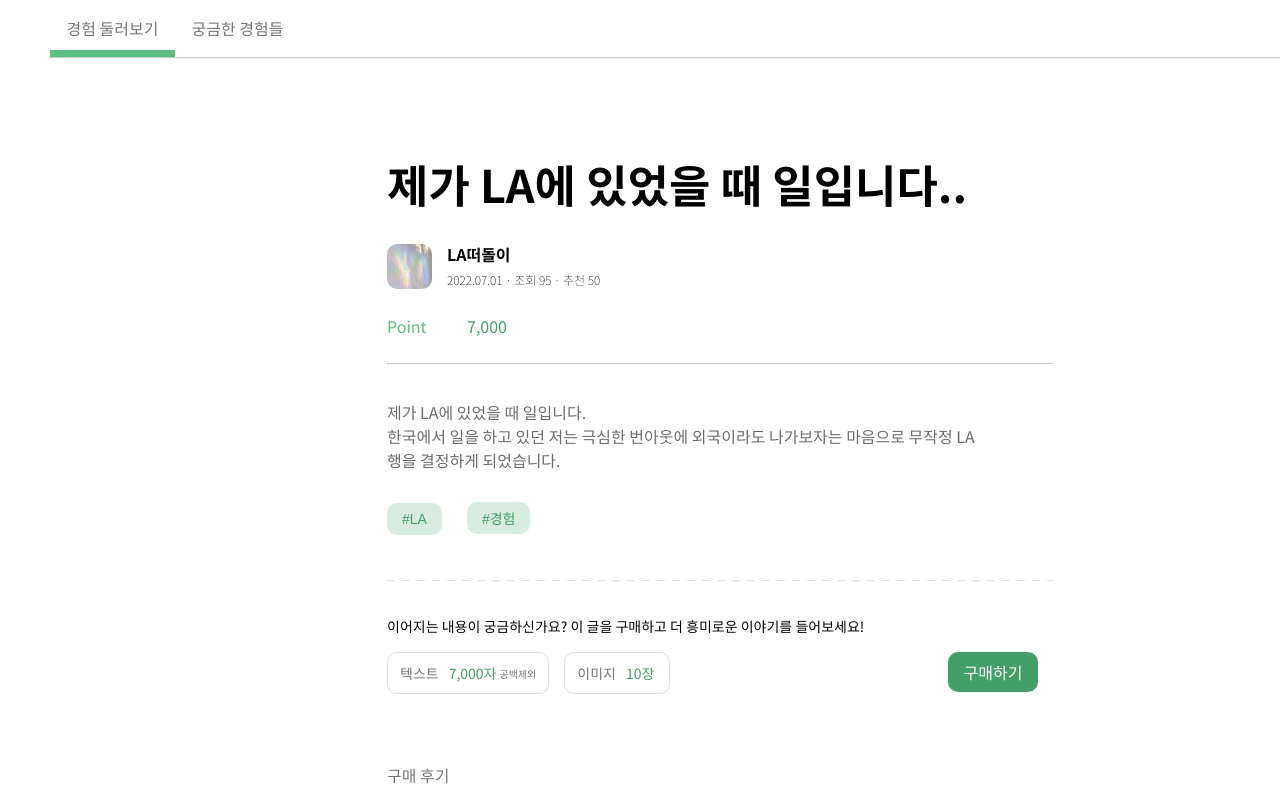
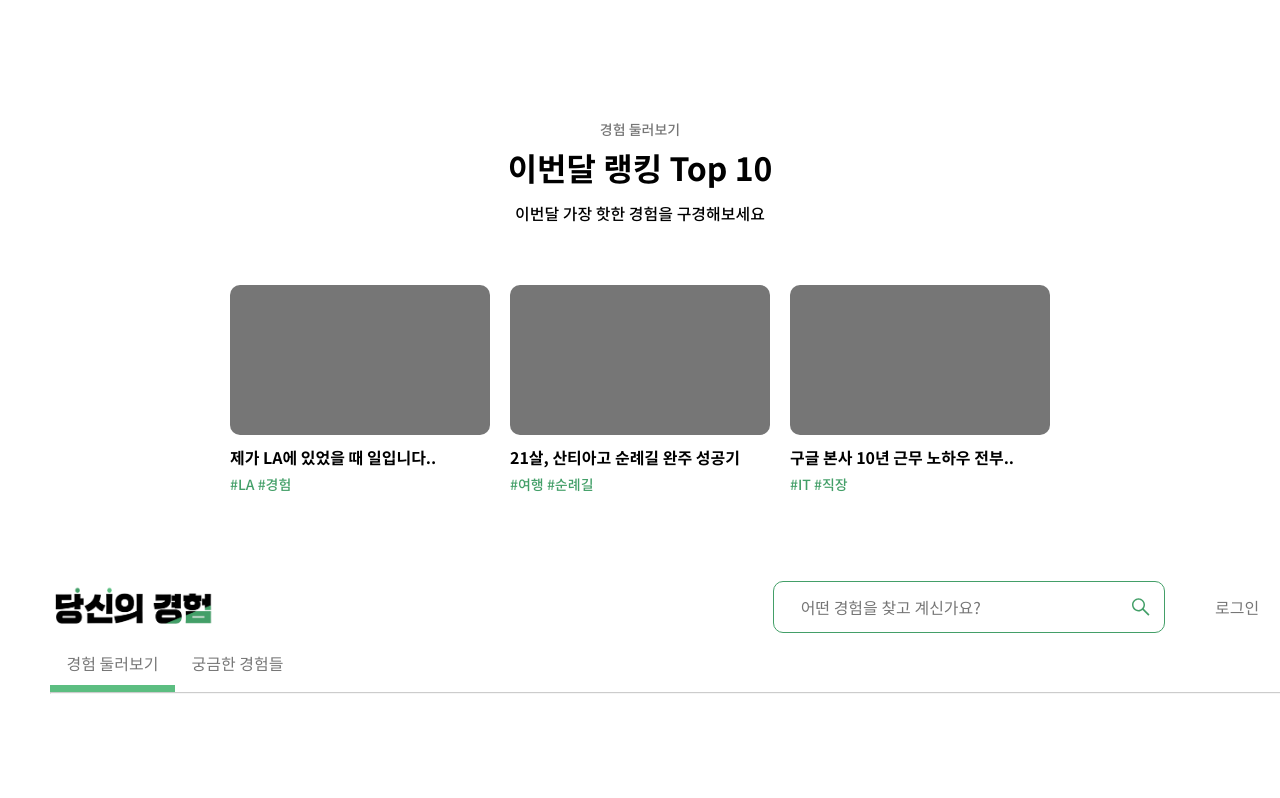
Before and after one commit to dodo849/yourXP_front, a React (Create React App) app in the folder my-app/: page / in a window 1280 px wide. Shown: the part 822-1620 px from the top of the page. Built offline with nearby package versions, Linux system fonts and the light colour scheme.

Commit message:
Feat: 메인 페이지 80% 구현

```diff
--- a/my-app/src/MainPage.jsx
+++ b/my-app/src/MainPage.jsx
@@ -5,13 +5,34 @@ import {
   BannerTitleText,
   BannerTitleTextGreen,
   BannerTitle,
-  BannerBodyText,
+  BannerDescription,
   BannerInput,
   BannerButton,
-} from "./mainPageStyledComponent";
-import ProfileImg from "./img/profile1.jpg";
+  RankingContent,
+  RankingIntro,
+  ContentType,
+  RankingTitle,
+  RankingDescription,
+  RankingCards,
+} from "./mainPageStyle";
+import RankingCard from "./RankingCard";
 
 function MainPage() {
+  let rakingContent = [
+    {
+      title: "제가 LA에 있었을 때 일입니다..",
+      tag: "#LA #경험",
+    },
+    {
+      title: "21살, 산티아고 순례길 완주 성공기",
+      tag: "#여행 #순례길",
+    },
+    {
+      title: "구글 본사 10년 근무 노하우 전부..",
+      tag: "#IT #직장",
+    },
+  ];
+
   return (
     <>
       <Banner>
@@ -21,13 +42,28 @@ function MainPage() {
             <BannerTitleTextGreen>경험</BannerTitleTextGreen>
             <BannerTitleText>을 삽니다</BannerTitleText>
           </BannerTitle>
-        <BannerBodyText>
+          <BannerDescription>
             어떤 경험을 하셨나요? 당신만의 특별한 경험을 들려주세요
-        </BannerBodyText>
+          </BannerDescription>
           <BannerInput placeholder="여기에 당신의 경험을 써주세요"></BannerInput>
           <BannerButton>경험 올리기</BannerButton>
         </BannerContent>
       </Banner>
+
+      <RankingContent>
+        <RankingIntro>
+          <ContentType>경험 둘러보기</ContentType>
+          <RankingTitle>이번달 랭킹 Top 10</RankingTitle>
+          <RankingDescription>
+            이번달 가장 핫한 경험을 구경해보세요
+          </RankingDescription>
+        </RankingIntro>
+        <RankingCards>
+        {rakingContent.map((item) => (
+          <RankingCard title={item.title} tag={item.tag}></RankingCard>
+        ))}
+        </RankingCards>
+      </RankingContent>
     </>
   );
 }
--- /dev/null
+++ b/my-app/src/RankingCard.jsx
@@ -0,0 +1,13 @@
+import { Title, Tag, Img } from "./rankingCardStyle";
+
+function RankingCard({ title, tag }) {
+  return (
+    <div>
+        <Img></Img>
+      <Title>{title}</Title>
+      <Tag>{tag}</Tag>
+    </div>
+  );
+}
+
+export default RankingCard;
--- a/my-app/src/mainPageStyledComponent.js
+++ b/my-app/src/mainPageStyle.js
@@ -80,7 +80,7 @@ export const Banner = styled.div`
 `;
 
 export const BannerContent = styled.h1`
-  padding: 150px 120px;
+  padding: 120px 120px;
 `;
 
 export const BannerTitle = styled.div`
@@ -101,7 +101,7 @@ export const BannerTitleTextGreen = styled.h1`
   margin: 0;
 `;
 
-export const BannerBodyText = styled.p`
+export const BannerDescription = styled.p`
   margin: 15px 0 0 0;
   font-size: 16px;
   color: white;
@@ -149,3 +149,47 @@ export const BannerButton = styled.button`
     cursor: pointer;
   }
 `;
+
+// Ranking
+export const RankingContent = styled.div`
+  width: 1024px;
+  margin: 0 auto;
+`;
+
+export const RankingIntro = styled.div`
+  margin-top: 200px;
+`;
+
+export const ContentType = styled.h4`
+  font-style: normal;
+  font-weight: 500;
+  font-size: 14px;
+  color: #767676;
+  text-align: center;
+  margin: 0;
+`;
+
+export const RankingTitle = styled.h1`
+  font-style: normal;
+  font-weight: 700;
+  font-size: 32px;
+  color: #000000;
+  text-align: center;
+  margin: 5px 0 0 0;
+`;
+
+export const RankingDescription = styled.h3`
+  font-style: normal;
+  font-weight: 500;
+  font-size: 16px;
+  color: #000000;
+  text-align: center;
+  margin: 10px 0 0 0;
+`;
+
+export const RankingCards = styled.div`
+  display: flex;
+  margin: 60px auto;
+  gap: 20px;
+  justify-content: center;
+`;
--- /dev/null
+++ b/my-app/src/rankingCardStyle.js
@@ -0,0 +1,21 @@
+import styled, { keyframes } from "styled-components";
+
+export const Img = styled.div`
+  width: 260px;
+  height: 150px;
+  background-color: #767676;
+  border-radius: 10px;
+`;
+
+export const Title = styled.div`
+  font-weight: 600;
+  font-size: 16px;
+  margin-top: 10px;
+`;
+
+export const Tag = styled.div`
+  font-weight: 500;
+  font-size: 14px;
+  color: #439f68;
+  margin-top: 5px;
+`;
```
Lines whose indentation alone changed are shown as unchanged.
